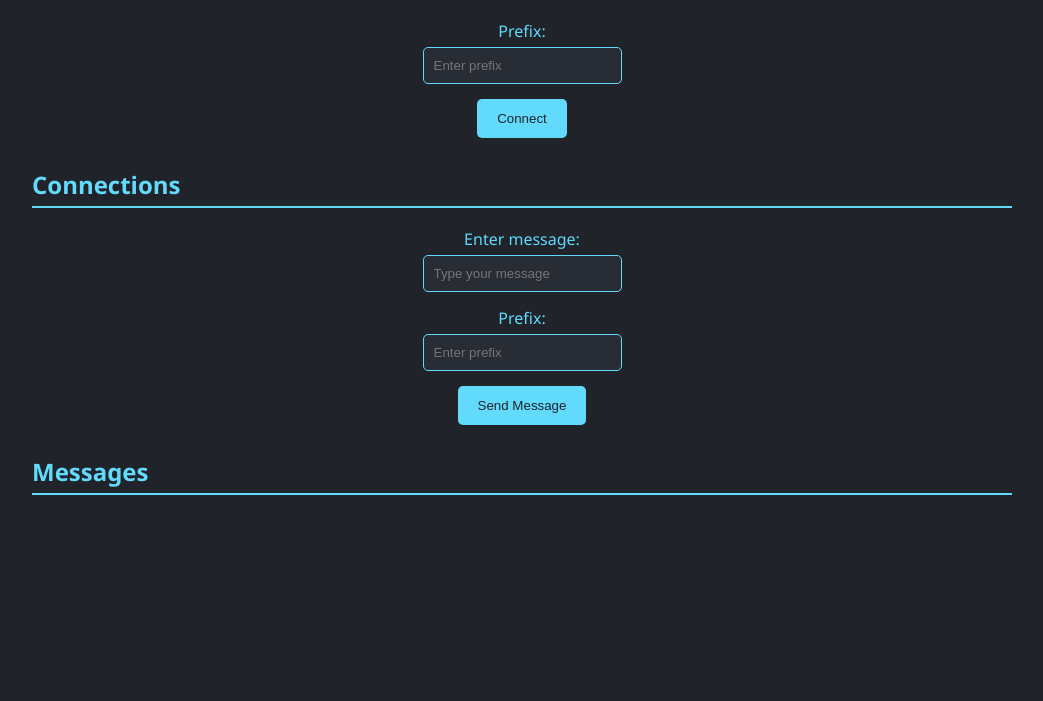
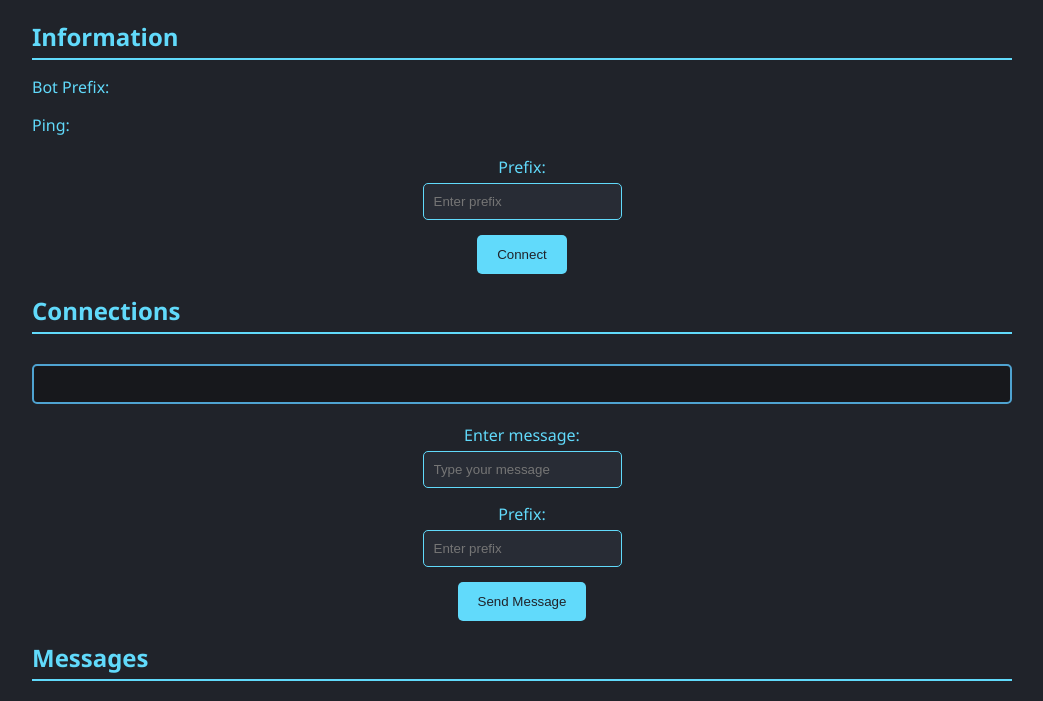
Before and after one commit to LordShadowT/DiscordCrypticCom, a Flask app: page / in a window 1280 px wide. Shown: the part 103-804 px from the top of the page, without its empty margins (118-1161 px from the left). Before the commit the page ends 598 px from the top, so only its background shows below. Run offline with Flask 3, Linux system fonts and the light colour scheme; some libraries are stand-ins or nearby versions.

Commit message:
Separate chats for every connection; better design; removed unnecessary prints

```diff
--- a/app.py
+++ b/app.py
@@ -18,13 +18,6 @@ def index():
     return render_template('index.html')
 
 
-# @sio.on('display_string')
-def handle_display_string(data):
-    message = data['message']
-    print(f"Received message to display: {message}")
-    sio.emit('display_string', {'message': message})
-
-
 # runs when a message is received from the socketio server
 @sio.on('decrypt_in', namespace='/')
 def decrypt_in(data):
@@ -35,7 +28,6 @@ def decrypt_in(data):
 @sio.on('connect_to_bot', namespace='/')
 def connect_to_bot(data):
     prefix = str(data["prefix_out"])
-    print(f"Received message to connect to bot: {prefix}")
     smd['connect'] = (True, prefix)
 
 
--- a/math_stuff.py
+++ b/math_stuff.py
@@ -69,5 +69,4 @@ def generate_keys(bit_length):
     while e == _key_1 or e == _key_2:
         e = generate_large_prime(bit_length // 2)
     d = modular_inverse(e, low)
-    print(f'\nn = {n}\nd (private) = {d}\ne (public) = {e}\n')
     return n, d, e
--- a/static/styles.css
+++ b/static/styles.css
@@ -4,6 +4,7 @@ body {
     font-family: 'Segoe UI', Tahoma, Geneva, Verdana, sans-serif;
     margin: 20px 150px;
     padding: 0;
+    display: block;
 }
 
 header {
@@ -57,6 +58,21 @@ button:hover {
 .connections-container,
 .messages-container {
     margin-top: 30px;
+    background-color: #17181c;
+    border: #4fa3d1 2px solid;
+    border-radius: 5px;
+    padding: 10px;
+}
+
+.connections-container li {
+    display: flex;
+    justify-content: center;
+}
+
+.messages-container {
+    width: fit-content;
+    margin-left: auto;
+    margin-right: auto;
 }
 
 h2 {
--- a/templates/index.html
+++ b/templates/index.html
@@ -11,6 +11,14 @@
         <h1>Discord Communicator</h1>
     </header>
 
+    <section id="info-section">
+        <div class="info-container">
+            <h2>Information</h2>
+            <p>Bot Prefix: <span id="own_prefix"></span></p>
+            <p>Ping: <span id="ping"></span></p>
+        </div>
+    </section>
+
     <section id="connection-section">
         <div class="form-container">
             <label for="prefix_out">Prefix:</label>
@@ -18,8 +26,9 @@
             <button onclick="connectToBot()">Connect</button>
         </div>
 
+        <h2>Connections</h2>
+
         <div class="connections-container">
-            <h2>Connections</h2>
             <ul id="connections"></ul>
         </div>
     </section>
@@ -33,10 +42,7 @@
             <button onclick="sendMessage()">Send Message</button>
         </div>
 
-        <div class="messages-container">
-            <h2>Messages</h2>
-            <ul id="messages"></ul>
-        </div>
+        <h2>Messages</h2>
     </section>
 
     <script src="https://cdnjs.cloudflare.com/ajax/libs/socket.io/3.0.3/socket.io.js"></script>
@@ -54,17 +60,26 @@
             const message = document.getElementById('messageSendInput').value;
             const prefix = document.getElementById('prefix').value;
             const input_data = prefix + ' ' + message;
-            document.getElementById('messages').appendChild(document.createElement('li')).textContent = '> ' + message;
+            document.getElementById(`${prefix}_messages`).appendChild(document.createElement('li')).textContent = '> ' + message;
             socket.emit('decrypt_in', {input_data: input_data});
         }
 
         function connectToBot() {
             const prefix_out = document.getElementById('prefix_out').value;
+            if (document.getElementById(`${prefix_out}_messages`) == null) {
+                const element = document.createElement('div');
+                element.setAttribute('class', `messages-container`);
+                element.appendChild(document.createElement('h2')).textContent = `Messages for ${prefix_out}`;
+                element.appendChild(document.createElement('ul')).setAttribute('id', `${prefix_out}_messages`);
+                document.getElementById('message-section').appendChild(element);
+            }
             socket.emit('connect_to_bot', {prefix_out: prefix_out});
         }
 
         socket.on('decrypt_out', function(data) {
-            document.getElementById('messages').appendChild(document.createElement('li')).textContent = '< ' + data.message;
+            const prefix = data.message.split(' ')[0];
+            const message = data.message.split(' ').slice(1).join(' ');
+            document.getElementById(`${prefix}_messages`).appendChild(document.createElement('li')).textContent = '< ' + message;
         });
 
         socket.on('bot_connect', function(data) {
@@ -77,8 +92,16 @@
             document.getElementById('ping').textContent = data.message;
         });
 
-        socket.on('id', function(data) {
+        socket.on('bot_id', function(data) {
             document.getElementById('bot_id').textContent = data.message;
+        });
+
+        socket.on('bot_prefix', function(data) {
+            document.getElementById('own_prefix').textContent = data.message;
+        });
+
+        socket.on('bot_name', function(data) {
+            document.getElementById('bot_name').textContent = data.message;
         });
     </script>
 </body>
```
Also changed, not shown: mc_class.py (+27 -36 lines).
